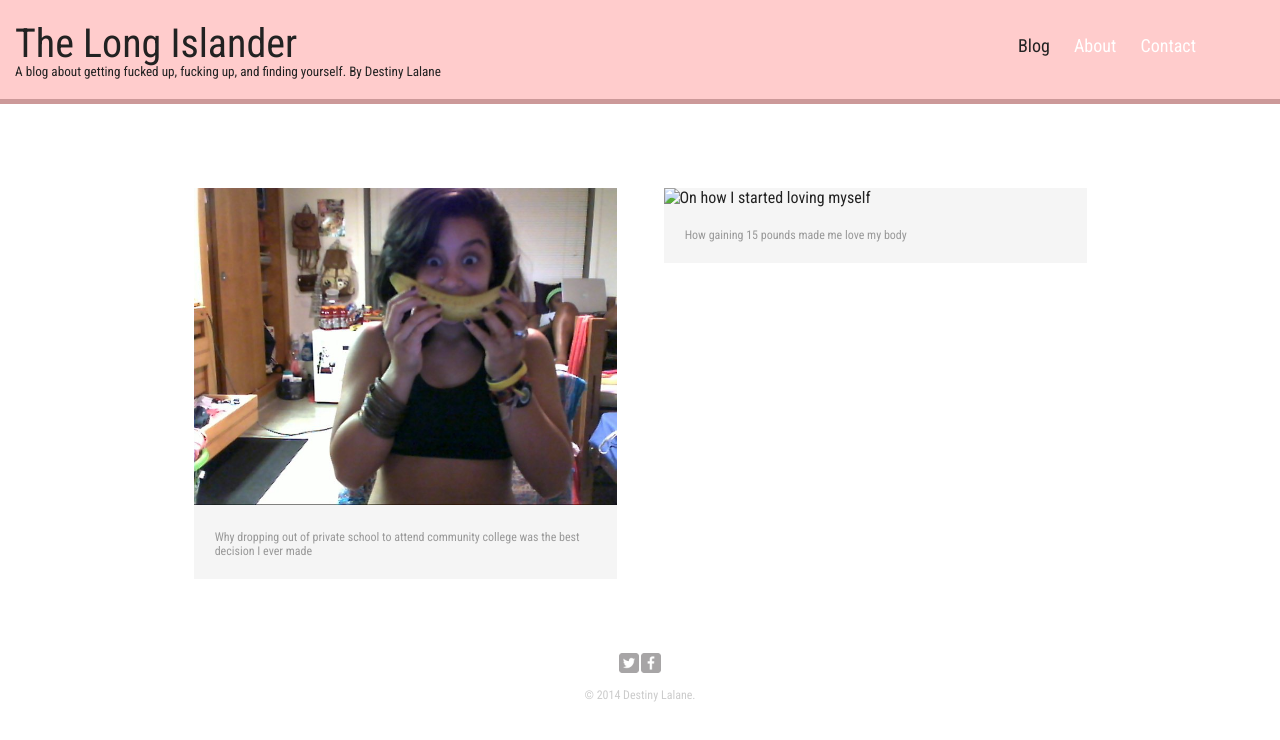
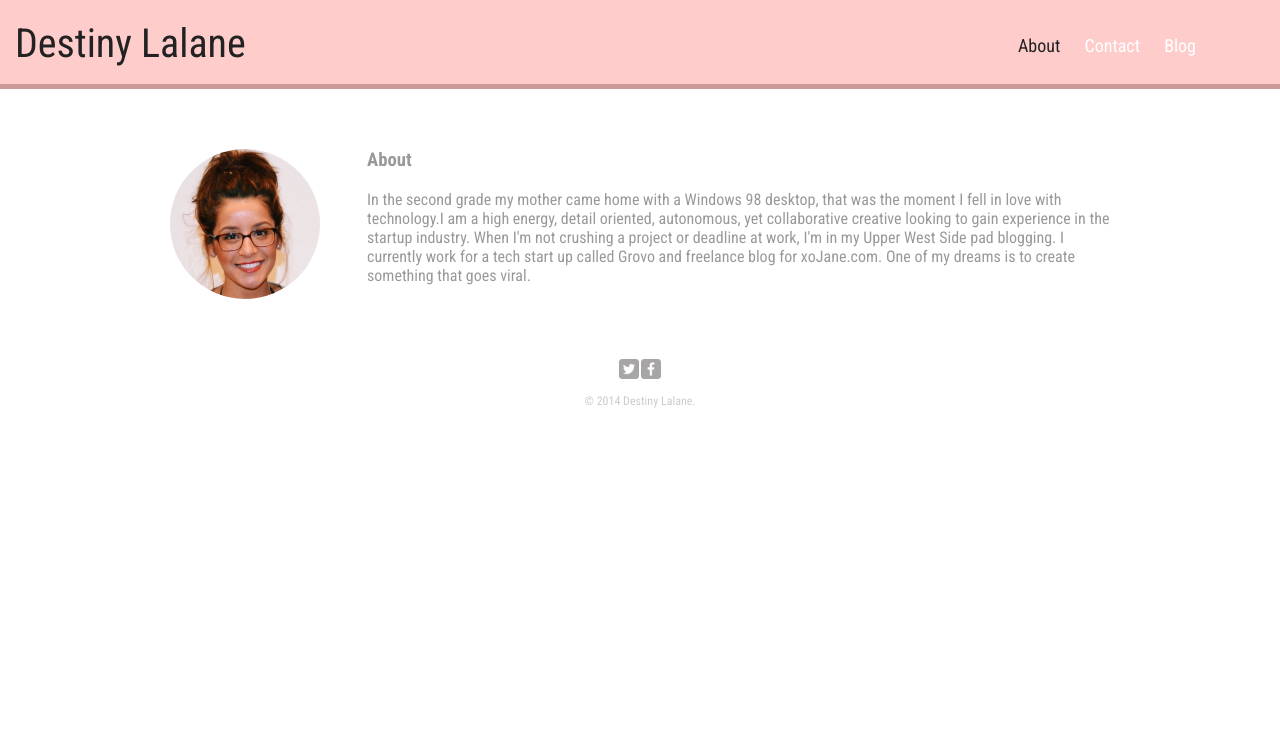
Before and after one commit to destinylalane/destinylalane.github.io, a plain HTML site: page index.html in a window 1280 px wide. Drawn offline with Linux system fonts and the light colour scheme.

Commit message:
Update index.html
Changed to two page layout.

```diff
--- a/index.html
+++ b/index.html
@@ -2,7 +2,7 @@
 <html>
 	<head>
 		<meta charset="utc-8">
-		<title>The Long Islander | A blog about getting fucked up, fucking up, and finding yourself. </title>
+		<title>Destiny Lalane | A portfolio site</title>
     <link rel="stylesheet" href="css/normalize.css">
     <link href='http://fonts.googleapis.com/css?family=Roboto+Condensed:300italic,400italic,700italic,400,300,700' rel='stylesheet' type='text/css'>
     <link rel="stylesheet" href="css/main.css">
@@ -12,33 +12,23 @@
 	<body>
 		<header>
 			<a href="index.html" id="logo">
-			<h1>The Long Islander</h1>
-				<h2>A blog about getting fucked up, fucking up, and finding yourself. By Destiny Lalane</h2>
+			<h1>Destiny Lalane</h1>
+				<h2></h2>
 			</a>
 			<nav>
 			<ul>
-				<li><a href="index.html" class="selected">Blog</a></li>
-				<li><a href="about.html">About</a></li>
+				<li><a href="index.html" class="selected">About</a></li>
 				<li><a href="contact.html">Contact</a></li>
+        <li><a href="http://www.thelongislander.us" target=blank>Blog</a></li>
 			</ul>
 			</nav>
 		</header>
     <div id="wrapper">
     <section>
-      <ul id="gallery">
-        <li>
-          <a href="lifechoices1.html">
-            <img src="img/collegedropout.jpg" alt="On how I found happiness">
-            <p>Why dropping out of private school to attend community college was the best decision I ever made</p>
-            </a>
-        </li>
-        <li>
-          <a href="bodyissues1.html">
-            <img src="img/bodyissues.jpg" alt="On how I started loving myself">
-            <p>How gaining 15 pounds made me love my body</p>
-            </a>
-        </li>
-      </ul>
+      <img src="img/destiny_.jpg" alt="Photograph of Destiny Lalane" class="profile-photo">
+      <h3>About</h3>
+        <p>In the second grade my mother came home with a Windows 98 desktop, that was the moment I fell in love with technology.I am a high energy, detail oriented, autonomous, yet collaborative creative looking to gain experience in the startup industry. When I'm not crushing a project or deadline at work, I'm in my Upper West Side pad blogging. I currently work for a tech start up called Grovo and freelance blog for xoJane.com. One of my dreams is to create something that goes viral.</p>
+
     </section>
     <footer>
       <a href="http://twitter.com/destinylalane"><img src="img/twitter-wrap.png" alt="Twitter Logo" class="social-icon"></a>
```
